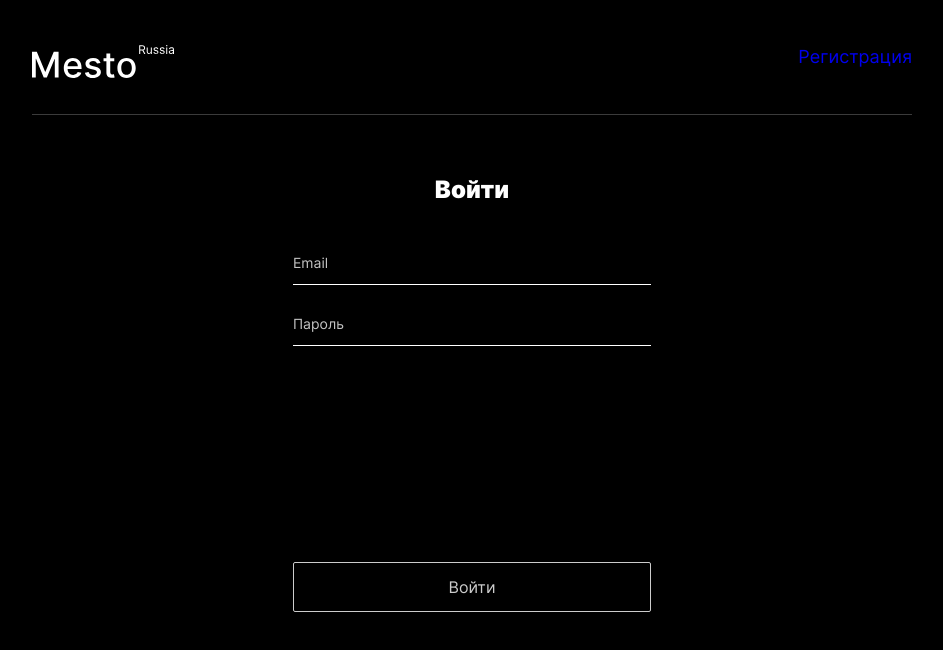
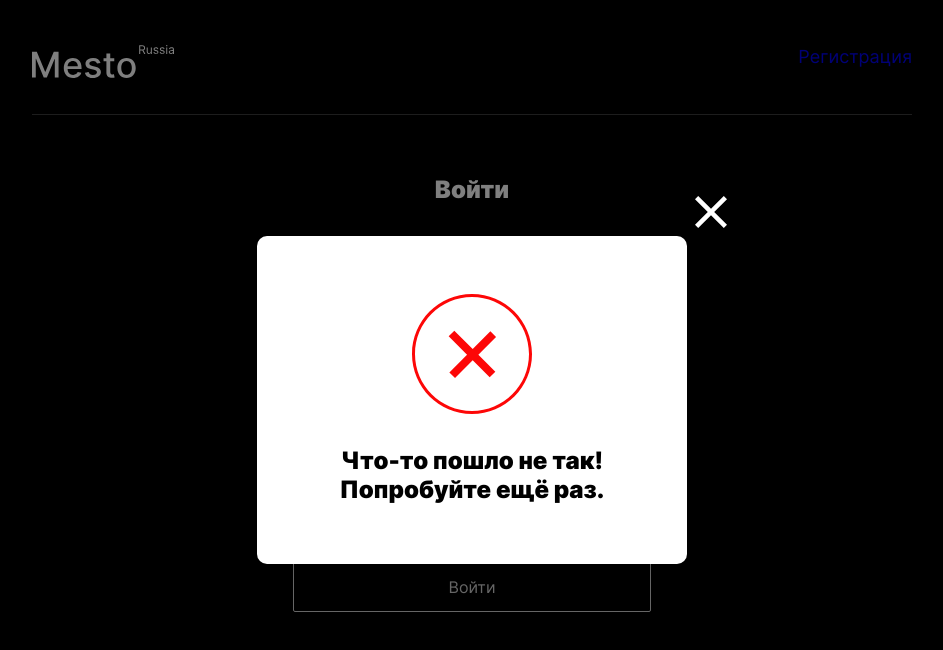
Before and after one commit to NataliUstinova/react-mesto-auth, a React (Create React App) app: page /login in a window 1280 px wide. Shown: the top 650 px of the page, without its empty margins (168-1111 px from the left). Built offline with nearby package versions, Linux system fonts and the light colour scheme; no server answers.

Commit message:
feat: signup login modal

```diff
--- a/src/blocks/popup/__container/popup__container.css
+++ b/src/blocks/popup/__container/popup__container.css
@@ -3,7 +3,7 @@
   left: 0px;
   right: 0px;
   background-color: #fff;
-  z-index: 1;
+  z-index: -1;
   border-radius: 10px;
   min-width: 430px;
   box-sizing: border-box;
--- a/src/blocks/popup/popup.css
+++ b/src/blocks/popup/popup.css
@@ -3,7 +3,7 @@
   background-color: rgba(0, 0, 0, 0.5);
   width: 100vw;
   height: 100vh;
-  z-index: 0;
+  z-index: 1;
   position: fixed;
   top: 0;
   left: 0;
--- a/src/components/App.js
+++ b/src/components/App.js
@@ -140,11 +140,6 @@ function App() {
         <Switch>
           <Route exact path="/">
             <Header link="/" linkText="" />
-            <Modal
-              isOpen={isModalOpen}
-              onClose={closeAllPopups}
-              isSuccess={isSuccess}
-            />
             <Main
               onEditProfile={handleEditProfileClick}
               onEditAvatar={handleEditAvatarClick}
@@ -193,10 +188,20 @@ function App() {
             />
           </Route>
           <Route path="/sign-up">
+            <Modal
+              isOpen={isModalOpen}
+              onClose={closeAllPopups}
+              isSuccess={isSuccess}
+            />
             <Header link="/login" linkText="Войти" />
             <SignUp />
           </Route>
           <Route path="/login">
+            <Modal
+              isOpen={true}
+              onClose={closeAllPopups}
+              isSuccess={isSuccess}
+            />
             <Header link="/sign-up" linkText="Регистрация" />
             <Login />
           </Route>
--- a/src/index.css
+++ b/src/index.css
@@ -72,6 +72,7 @@
   flex-flow: column nowrap;
   justify-content: space-between;
   align-items: center;
+  z-index: 0;
 }
 
 .auth__input {
```
